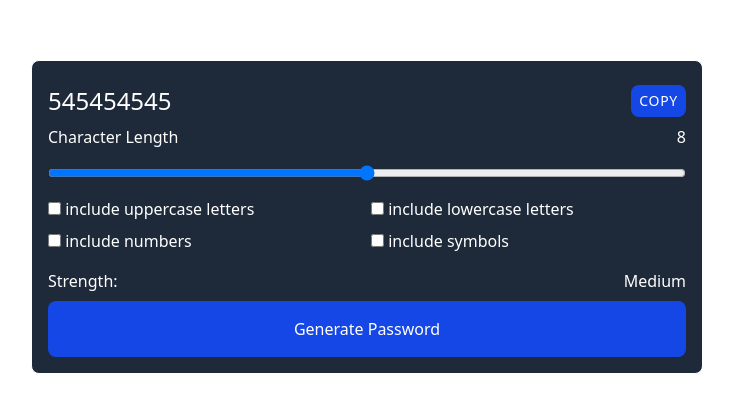
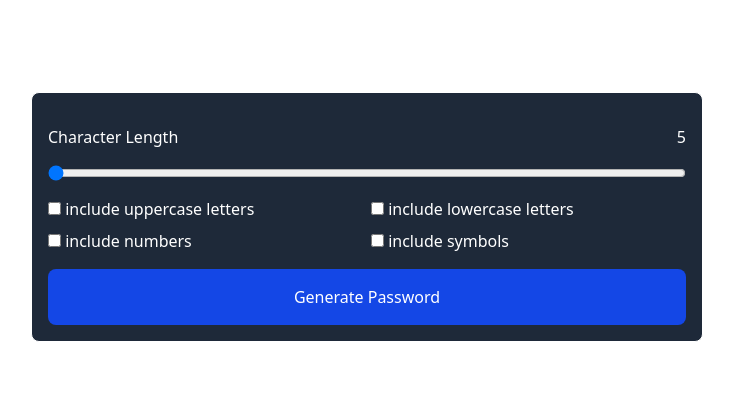
Before and after one commit to Code-Crafting/React-Mini-Projects, a React (Vite) app: page / in a window 1280 px wide. Shown: the part 183-596 px from the top of the page, without its empty margins (273-1006 px from the left). Built offline with nearby package versions, Linux system fonts and the light colour scheme.

Commit message:
complete password generator

```diff
--- a/src/App.jsx
+++ b/src/App.jsx
@@ -1,7 +1,7 @@
 // import ExplorerCon from "./assets/File Explorer/Components/explorerCon";
 // import Content from "./assets/Pagination/Components/Content";
 // import EMICalculator from "./assets/EMI Calculator/Components/EMICalculator";
-import PassGenCon from "./assets/Password Generator/PassGenCon";
+import PassGenCon from "./assets/Password Generator/Components/PassGenCon";
 
 function App() {
   return <PassGenCon />;
--- a/src/assets/Password Generator/CheckBoxInput.jsx
+++ /dev/null
@@ -1,10 +0,0 @@
-function CheckBoxInput({ inputName }) {
-  return (
-    <div>
-      <input type="checkbox" />
-      <label htmlFor=""> {inputName} </label>
-    </div>
-  );
-}
-
-export default CheckBoxInput;
--- /dev/null
+++ b/src/assets/Password Generator/Components/Button.jsx
@@ -0,0 +1,12 @@
+function Button({ text, customStying, fn }) {
+  return (
+    <button
+      className={`${customStying} hover:cursor-pointer  bg-blue-700 `}
+      onClick={fn}
+    >
+      {text}
+    </button>
+  );
+}
+
+export default Button;
--- /dev/null
+++ b/src/assets/Password Generator/Components/CheckBoxInput.jsx
@@ -0,0 +1,19 @@
+function CheckBoxInput({ id, title, isChecked, setState }) {
+  return (
+    <div>
+      <input
+        type="checkbox"
+        id={id}
+        checked={isChecked}
+        onChange={setState}
+        className="hover:cursor-pointer"
+      />
+      <label htmlFor={id} className="hover:cursor-pointer">
+        {" "}
+        {title}{" "}
+      </label>
+    </div>
+  );
+}
+
+export default CheckBoxInput;
--- /dev/null
+++ b/src/assets/Password Generator/Components/PassGen.jsx
@@ -0,0 +1,87 @@
+import { useState } from "react";
+import CheckBoxInput from "./CheckBoxInput";
+import usePasswordGenerator from "../Hooks/usePasswordGenerator";
+import Button from "./Button";
+
+function PassGen({ minLength, maxLength, checkBoxData, setCheckBoxData }) {
+  const [rangeValue, setRangeValue] = useState(minLength);
+  const [password, strenght, generatePassword] = usePasswordGenerator();
+  const [isCopied, setIsCopied] = useState(false);
+
+  const handleCopy = () => {
+    navigator.clipboard.writeText(password);
+    setIsCopied(true);
+
+    setTimeout(() => setIsCopied(false), 1500);
+  };
+
+  const handleCheckboxState = (i) => {
+    const allData = [...checkBoxData];
+    allData[i].isChecked = !allData[i].isChecked;
+    setCheckBoxData(allData);
+  };
+
+  return (
+    <div className="min-w-2xl p-4 bg-gray-800 border text-white rounded-lg">
+      {/* password area */}
+      {password && (
+        <div className="flex justify-between py-2">
+          <p className="text-2xl font-medium">{password}</p>
+          {/* copy btn */}
+          <Button
+            text={isCopied ? "COPIED" : "COPY"}
+            customStying="text-sm px-2 rounded-lg font-medium tracking-wider"
+            fn={handleCopy}
+          />
+        </div>
+      )}
+
+      {/* modifier area */}
+      <div className="flex flex-col gap-4 my-4">
+        <div className="flex justify-between ">
+          <p>Character Length </p>
+          <p>{rangeValue}</p>
+        </div>
+
+        <input
+          type="range"
+          min={minLength}
+          max={maxLength}
+          value={rangeValue}
+          onChange={(e) => setRangeValue(Number(e.target.value))}
+          className="w-full"
+        />
+
+        <div className="grid  grid-cols-[repeat(auto-fit,minmax(300px,1fr))] gap-2">
+          {checkBoxData.map((el, i) => {
+            return (
+              <CheckBoxInput
+                key={el.id}
+                id={el.id}
+                title={el.title}
+                isChecked={el.isChecked}
+                setState={() => handleCheckboxState(i)}
+              />
+            );
+          })}
+        </div>
+
+        {strenght && (
+          <div className="flex justify-between  mb-2">
+            <p>Strength:</p>
+            <p>{strenght}</p>
+          </div>
+        )}
+      </div>
+
+      {/* generate btn */}
+      <Button
+        text="Generate Password"
+        customStying="w-full py-4 rounded-lg"
+        fn={() => generatePassword(checkBoxData, rangeValue)}
+      />
+    </div>
+  );
+}
+
+export default PassGen;
--- /dev/null
+++ b/src/assets/Password Generator/Components/PassGenCon.jsx
@@ -0,0 +1,39 @@
+import { useState } from "react";
+import PassGen from "./PassGen";
+
+function PassGenCon() {
+  const [checkBoxData, setCheckBoxData] = useState([
+    {
+      id: "includeUppercase",
+      title: "include uppercase letters",
+      isChecked: false,
+    },
+    {
+      id: "includeLowercase",
+      title: "include lowercase letters",
+      isChecked: false,
+    },
+    {
+      id: "includeNumbers",
+      title: "include numbers",
+      isChecked: false,
+    },
+    {
+      id: "includeSymbols",
+      title: "include symbols",
+      isChecked: false,
+    },
+  ]);
+
+  return (
+    <div className="h-screen grid place-items-center">
+      <PassGen
+        minLength={5}
+        maxLength={15}
+        checkBoxData={checkBoxData}
+        setCheckBoxData={setCheckBoxData}
+      />
+    </div>
+  );
+}
+export default PassGenCon;
--- a/src/assets/Password Generator/Constants/checkboxData.js
+++ /dev/null
@@ -1,6 +0,0 @@
-export const checkboxData = [
-  { id: "includeUppercase", title: "include uppercase letters" },
-  { id: "includeLowercase", title: "include lowercase letters" },
-  { id: "includeNumbers", title: "include numbers" },
-  { id: "includeSymbols", title: "include symbols" },
-];
--- /dev/null
+++ b/src/assets/Password Generator/Hooks/usePasswordGenerator.js
@@ -0,0 +1,55 @@
+import { useState } from "react";
+
+const usePasswordGenerator = () => {
+  const [password, setPassword] = useState("");
+  const [passwordStrength, setPasswordStrength] = useState("");
+
+  const generatePassword = (data, length) => {
+    const selectedBox = data.filter((el) => el.isChecked);
+    if (!selectedBox.length) {
+      alert("atleast select one option");
+      return;
+    }
+
+    let char = "";
+    let generatedPassword = "";
+
+    // setting characters
+    selectedBox.forEach((el) => {
+      switch (el.id) {
+        case "includeUppercase":
+          char += "ABCDEFGHIJKLMNOPQRSTUVWXYZ";
+          break;
+        case "includeLowercase":
+          char += "abcdefghijklmnopqrstuvwxyz";
+          break;
+        case "includeSymbols":
+          char += "@#$^&*!~`<>";
+          break;
+        case "includeNumbers":
+          char += "0123456789";
+          break;
+      }
+    });
+
+    // creating password
+    for (let i = 0; i < length; i++) {
+      generatedPassword += char[Math.floor(Math.random() * char.length)];
+    }
+
+    // checking password strength
+    const strength =
+      generatedPassword.length <= 8
+        ? "Weak"
+        : generatedPassword.length <= 12
+        ? "Medium"
+        : "Hard";
+
+    setPassword(generatedPassword);
+    setPasswordStrength(strength);
+  };
+
+  return [password, passwordStrength, generatePassword];
+};
+
+export default usePasswordGenerator;
--- a/src/assets/Password Generator/PassGen.jsx
+++ /dev/null
@@ -1,47 +0,0 @@
-import CheckBoxInput from "./CheckBoxInput";
-
-function PassGen({ checkboxData }) {
-  return (
-    <div className="min-w-2xl p-4 bg-gray-800 border text-white rounded-lg">
-      {/* password area */}
-      <div className="flex justify-between py-2">
-        <p className="text-2xl font-medium">545454545</p>
-        {/* copy btn */}
-        <button className="text-sm bg-blue-700 px-2 rounded-lg font-medium tracking-wider hover:cursor-pointer">
-          {" "}
-          COPY{" "}
-        </button>
-      </div>
-
-      {/* modifier area */}
-      <div className="flex flex-col gap-4">
-        <div className="flex justify-between ">
-          <p>Character Length </p>
-          <p>8</p>
-        </div>
-
-        <input type="range" className="w-full" />
-
-        <div className="grid  grid-cols-[repeat(auto-fit,minmax(300px,1fr))] gap-2">
-          {checkboxData.map((el) => {
-            return (
-              <CheckBoxInput inputName={el.title} id={el.id} key={el.id} />
-            );
-          })}
-        </div>
-
-        <div className="flex justify-between  mb-2">
-          <p>Strength:</p>
-          <p>Medium</p>
-        </div>
-      </div>
-
-      {/* generate btn */}
-      <button className="w-full bg-blue-700 py-4 rounded-lg hover:cursor-pointer">
-        Generate Password
-      </button>
-    </div>
-  );
-}
-
-export default PassGen;
--- a/src/assets/Password Generator/PassGenCon.jsx
+++ /dev/null
@@ -1,17 +0,0 @@
-import PassGen from "./PassGen";
-
-function PassGenCon() {
-  return (
-    <div className="h-screen grid place-items-center">
-      <PassGen
-        checkboxData={[
-          { id: "includeUppercase", title: "include uppercase letters" },
-          { id: "includeLowercase", title: "include lowercase letters" },
-          { id: "includeNumbers", title: "include numbers" },
-          { id: "includeSymbols", title: "include symbols" },
-        ]}
-      />
-    </div>
-  );
-}
-export default PassGenCon;
```
